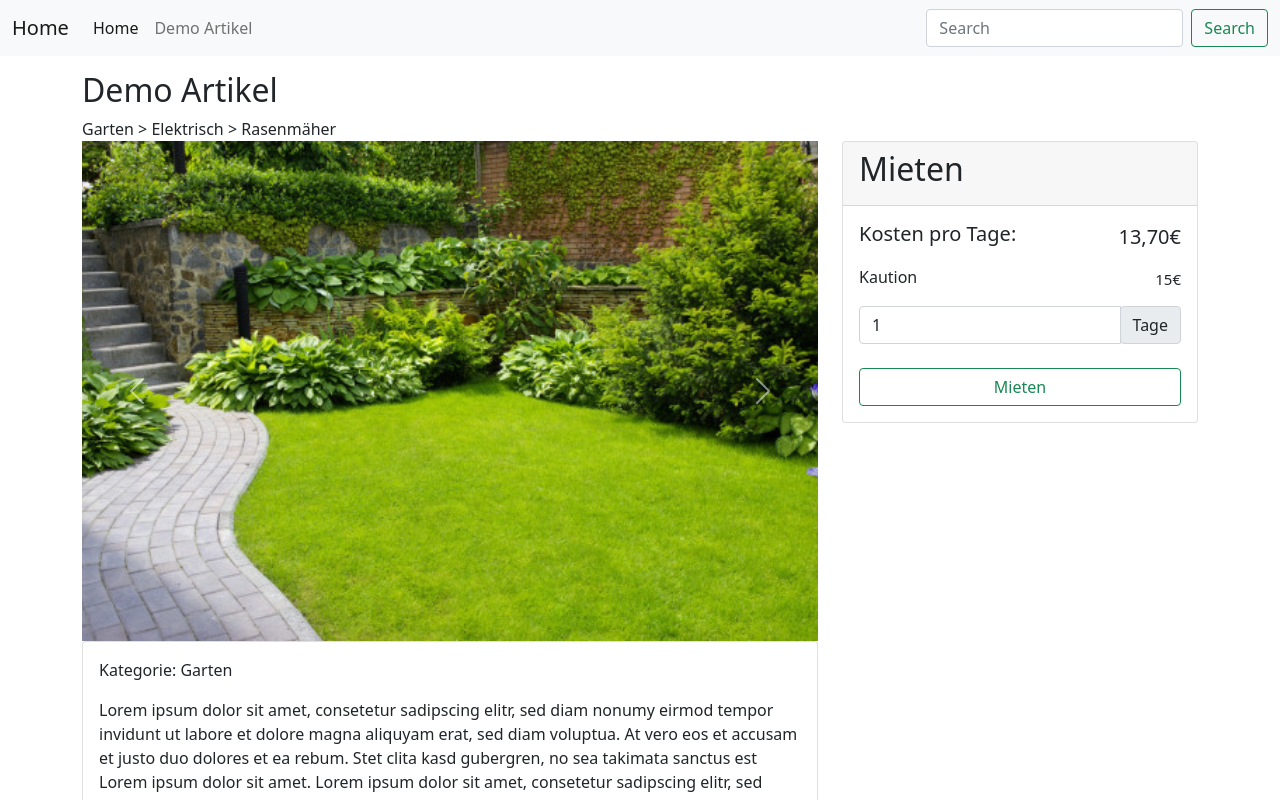
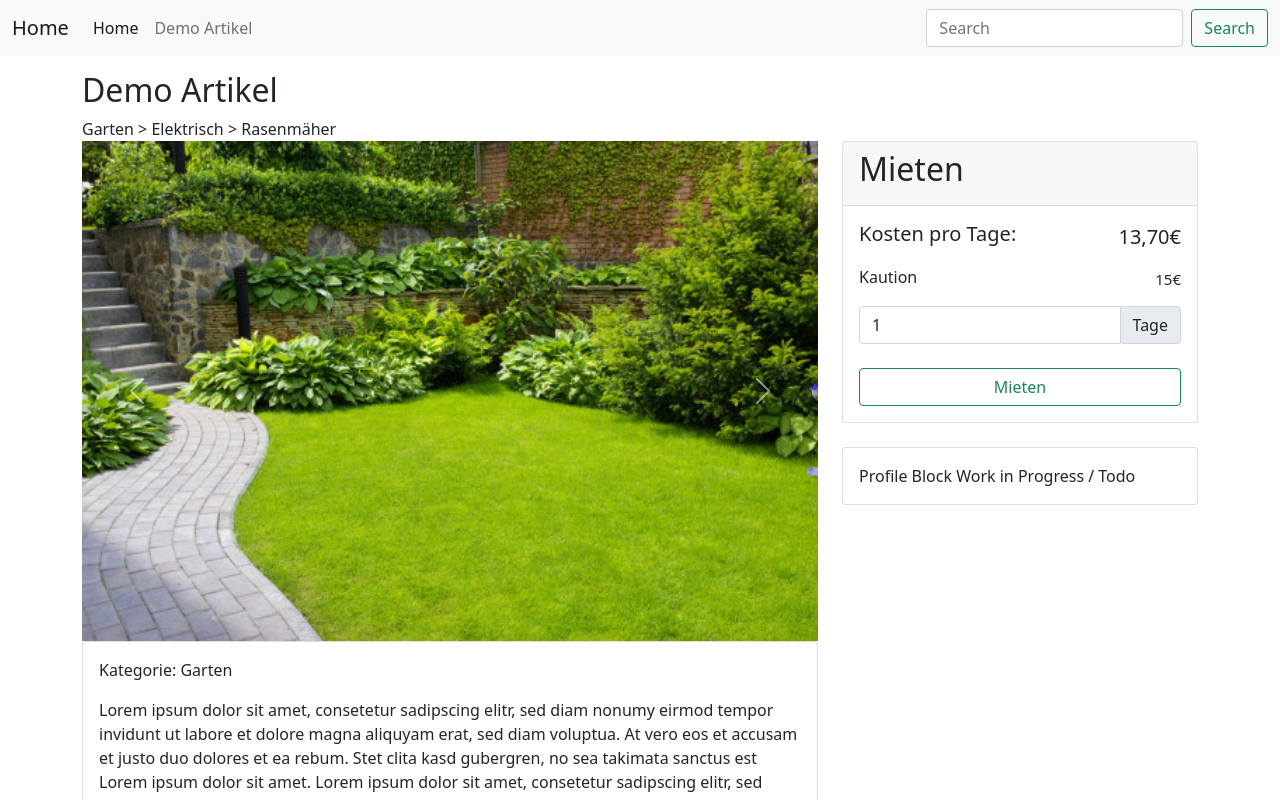
Before and after one commit to MarkWatney15102/mietzeuge, a Next.js app: page /items/information in a window 1280 px wide. Shown: the top 800 px of the page. Built offline with nearby package versions, Linux system fonts and the light colour scheme.

Commit message:
CHANGE: Moved files + added more layout

```diff
--- /dev/null
+++ b/components/articel/profileBlock.js
@@ -0,0 +1,13 @@
+export default function ProfileBlock() {
+    return <>
+        <div class="card">
+            <div class="card-body">
+                <div class="row">
+                    <div class="col-xs-12">
+                       Profile Block Work in Progress / Todo
+                    </div>
+                </div>
+            </div>
+        </div>
+    </>;
+}
--- a/pages/_app.js
+++ b/pages/_app.js
@@ -4,8 +4,8 @@ import '../styles/globals.css';
 import 'bootstrap/dist/css/bootstrap.css';
 import '@fortawesome/fontawesome-free/css/all.min.css';
 
-import Navbar from '../views/lib/navbar';
-import SubNavbar from '../views/lib/subNavbar';
+import Navbar from '../components/lib/navbar';
+import SubNavbar from '../components/lib/subNavbar';
 
 //import { auth } from '../lib/firebase.config';
 
--- a/pages/items/information.js
+++ b/pages/items/information.js
@@ -1,11 +1,10 @@
-import Image from 'next/image'
-
 import styles from '../../styles/Information.module.css';
 
-import ImageSlide from '../../views/articel/imageSlide';
-import BookBar from '../../views/articel/bookBar';
-import ArticelDescription from '../../views/articel/articelDescription';
-import ArticelTitle from '../../views/articel/articelTitle';
+import ImageSlide from '../../components/articel/imageSlide';
+import BookBar from '../../components/articel/bookBar';
+import ArticelDescription from '../../components/articel/articelDescription';
+import ArticelTitle from '../../components/articel/articelTitle';
+import ProfileBlock from '../../components/articel/profileBlock';
 
 export default function Information() {
   return <>
@@ -22,6 +21,8 @@ export default function Information() {
             </div>
             <div class="col-xs-12 col-sm-4">
                 <BookBar />
+                <br />
+                <ProfileBlock />
             </div>
         </div>
     </div>
```
Also changed, not shown: components/articel/articelDescription.js (renamed from views/articel/articelDescription.js), components/articel/articelTitle.js (renamed from views/articel/articelTitle.js), components/articel/bookBar.js (renamed from views/articel/bookBar.js), components/articel/imageSlide.js (renamed from views/articel/imageSlide.js), components/lib/navbar.js (renamed from views/lib/navbar.js), components/lib/subNavbar.js (renamed from views/lib/subNavbar.js).
